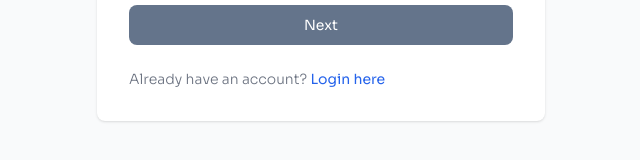
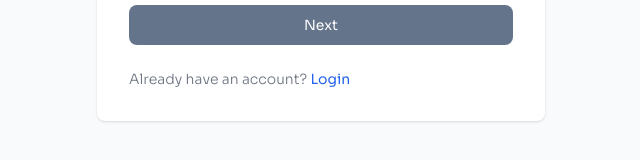
Before and after one commit to hacktivists302/Almalink, a React (Vite) app in the folder client/: page /register/step1 in a window 1280 px wide. Shown: the part 619-779 px from the top of the page, without its empty margins (319-959 px from the left). Built offline with nearby package versions, Linux system fonts and the light colour scheme.

Commit message:
naviagtion solved

```diff
--- a/client/src/pages/Login.jsx
+++ b/client/src/pages/Login.jsx
@@ -1,7 +1,7 @@
 import axios from "axios";
 import React, { useState } from "react";
 import { API } from "../utility/api";
-import { useNavigate } from "react-router-dom";
+import { useNavigate, Link } from "react-router-dom";
 
 export default function Login() {
   const [email, setEmail] = useState("");
@@ -109,18 +109,19 @@
                 <button
                   type="submit"
                   onClick={handleFormSubmit}
-                  className="w-full text-white bg-primary-600 hover:bg-primary-700 focus:ring-4 focus:outline-none focus:ring-primary-300 font-medium rounded-lg text-sm px-5 py-2.5 text-center dark:bg-primary-600 dark:hover:bg-primary-700 dark:focus:ring-primary-800"
+                  className="w-full bg-slate-600 text-white bg-primary-600 hover:bg-primary-700 focus:ring-4 focus:outline-none focus:ring-primary-300 font-medium rounded-lg text-sm px-5 py-2.5 text-center dark:bg-primary-600 dark:hover:bg-primary-700 dark:focus:ring-primary-800"
                 >
                   Sign in
                 </button>
                 <p className="text-sm font-light text-gray-500 dark:text-gray-400">
                   Don’t have an account yet?{" "}
-                  <a
-                    href="#"
+
+                  <Link
+                    to={"/register/step1"}
                     className="font-medium text-primary-600 hover:underline dark:text-primary-500"
                   >
                     Sign up
-                  </a>
+                  </Link>
                 </p>
               </div>
             </div>
--- a/client/src/pages/Registration1.jsx
+++ b/client/src/pages/Registration1.jsx
@@ -144,10 +144,10 @@
               <p className="text-sm font-light text-gray-500 dark:text-gray-400">
                 Already have an account?{" "}
                 <a
-                  href="#"
+                  href="/login"
                   className="font-medium text-blue-600 hover:underline dark:text-blue-500"
                 >
-                  Login here
+                  Login
                 </a>
               </p>
             </div>
```
